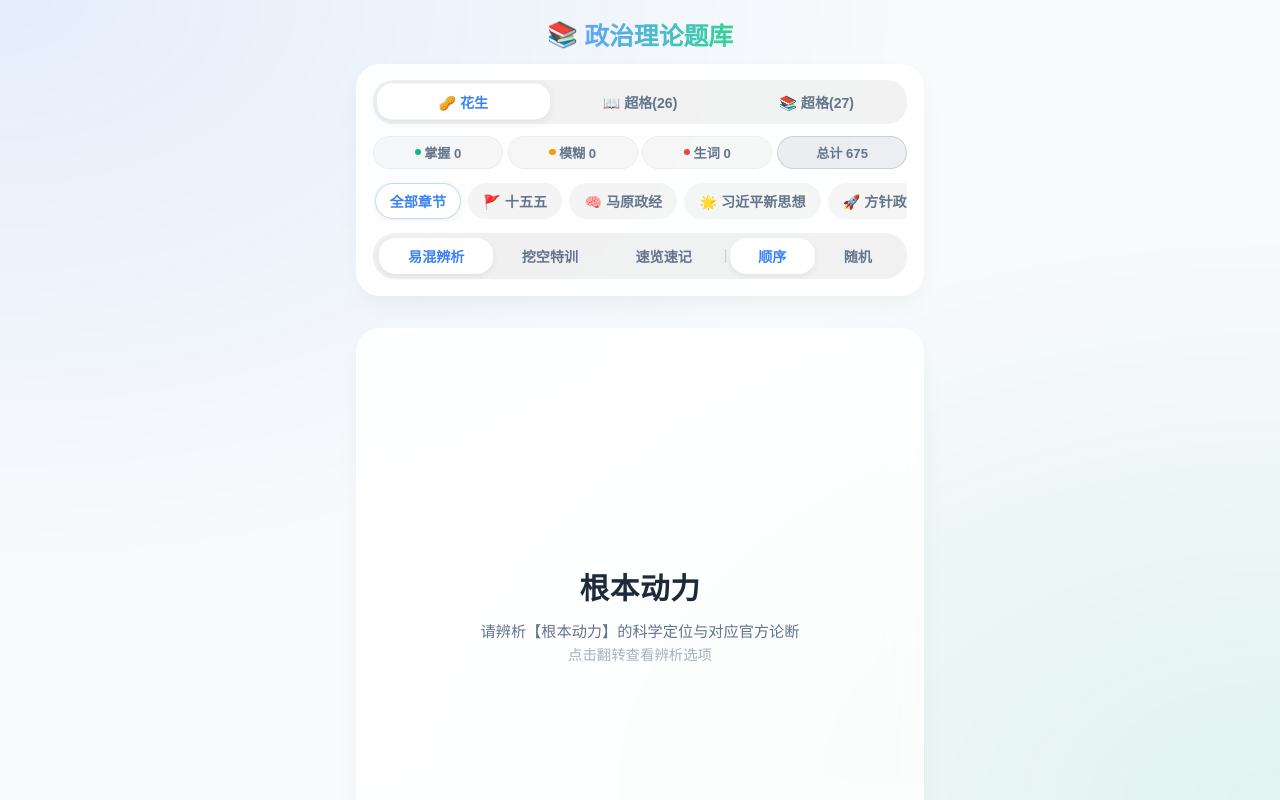
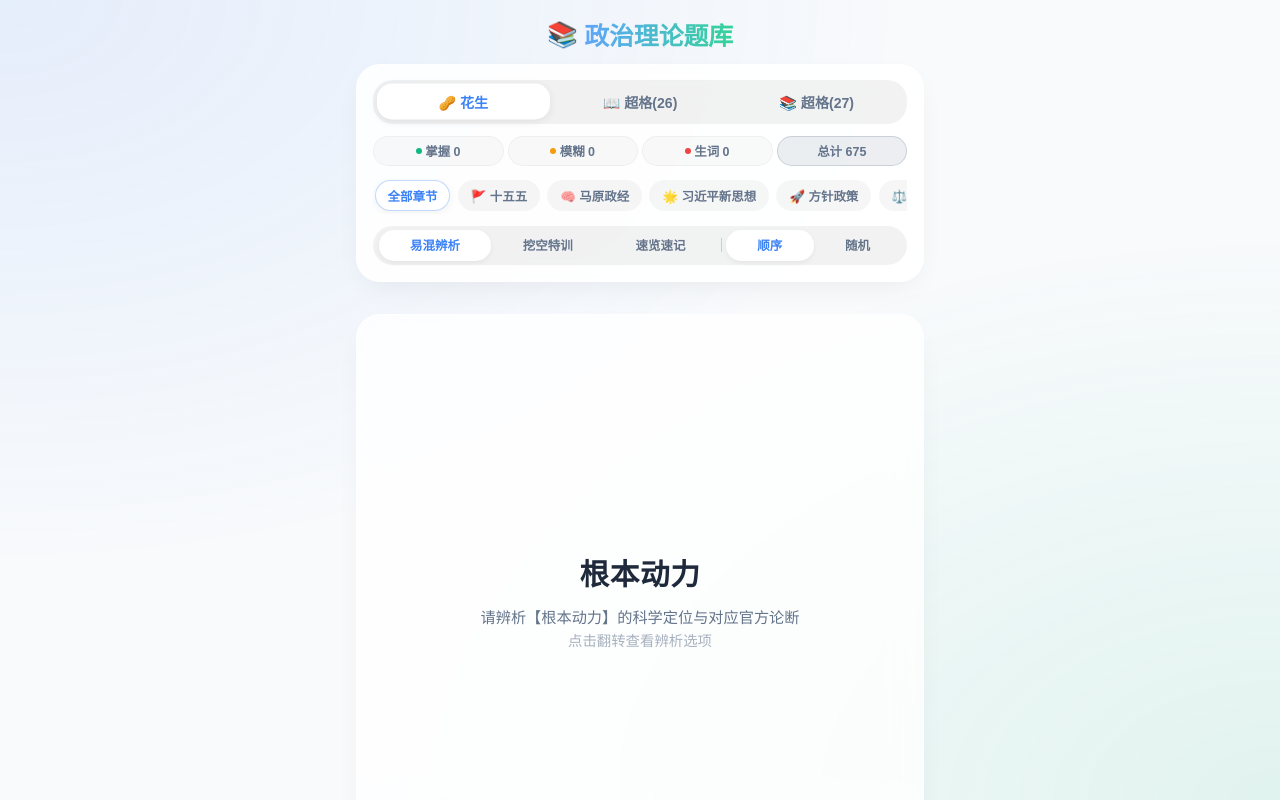
Before and after one commit to troses3/zhengzhi-fuxi, a React (Vite) app: page / in a window 1280 px wide. Shown: the top 800 px of the page. Built offline with nearby package versions, Linux system fonts and the light colour scheme.

Commit message:
style(ui): align all secondary controls with the exact font sizes from 成语复习 project while keeping db switcher comfortably legible

```diff
--- a/src/App.css
+++ b/src/App.css
@@ -129,7 +129,7 @@ body {
   display: flex;
   justify-content: space-between;
   align-items: center;
-  gap: 0.3rem;
+  gap: 0.25rem;
   width: 100%;
 }
 
@@ -140,12 +140,12 @@ body {
   align-items: center;
   justify-content: center;
   gap: 0.2rem;
-  padding: 0.38rem 0.15rem;
-  background: rgba(0, 0, 0, 0.03);
+  padding: 0.32rem 0.2rem;
+  background: rgba(0, 0, 0, 0.025);
   border: 1px solid rgba(0, 0, 0, 0.04);
   border-radius: 20px;
-  font-size: 0.82rem;
-  font-weight: 650;
+  font-size: 0.78rem;
+  font-weight: 600;
   cursor: pointer;
   transition: all 0.2s ease;
   white-space: nowrap;
@@ -153,12 +153,12 @@ body {
 }
 
 .stat-item:hover {
-  background: rgba(0, 0, 0, 0.05);
+  background: rgba(0, 0, 0, 0.04);
 }
 
 .dot {
-  width: 6.5px;
-  height: 6.5px;
+  width: 6px;
+  height: 6px;
   border-radius: 50%;
   display: inline-block;
   flex-shrink: 0;
@@ -215,13 +215,13 @@ body {
 }
 
 .cat-chip {
-  padding: 0.42rem 0.88rem;
+  padding: 0.35rem 0.75rem;
   border-radius: 100px;
-  background: rgba(0, 0, 0, 0.04);
+  background: rgba(0, 0, 0, 0.035);
   border: 1px solid transparent;
   color: var(--text-secondary);
-  font-size: 0.88rem;
-  font-weight: 650;
+  font-size: 0.78rem;
+  font-weight: 600;
   cursor: pointer;
   white-space: nowrap;
   transition: all 0.2s cubic-bezier(0.4, 0, 0.2, 1);
@@ -236,7 +236,7 @@ body {
   border-color: rgba(59, 130, 246, 0.3);
   color: var(--accent-color);
   box-shadow: 0 2px 8px rgba(0, 0, 0, 0.05);
-  font-weight: 750;
+  font-weight: 700;
 }
 
 /* 经典模式胶囊（第二行优化：自适应单行排版，杜绝换行） */
@@ -244,22 +244,22 @@ body {
   display: flex;
   align-items: center;
   justify-content: space-between;
-  background: rgba(0, 0, 0, 0.055);
-  padding: 0.3rem 0.4rem;
-  border-radius: 22px;
+  background: rgba(0, 0, 0, 0.05);
+  padding: 0.25rem 0.35rem;
+  border-radius: 20px;
   width: 100%;
   box-sizing: border-box;
 }
 
 .mode-btn {
   flex: 1 1 auto;
-  padding: 0.52rem 0.25rem;
+  padding: 0.42rem 0.2rem;
   margin: 0;
   border: none;
   background: none;
-  border-radius: 16px;
-  font-size: 0.88rem;
-  font-weight: 650;
+  border-radius: 15px;
+  font-size: 0.78rem;
+  font-weight: 600;
   color: var(--text-secondary);
   cursor: pointer;
   transition: all 0.2s ease;
@@ -270,8 +270,8 @@ body {
 .mode-btn.active {
   background: #ffffff;
   color: var(--accent-color);
-  box-shadow: 0 2px 6px rgba(0, 0, 0, 0.07);
-  font-weight: 750;
+  box-shadow: 0 2px 5px rgba(0, 0, 0, 0.06);
+  font-weight: 700;
 }
 
 .mode-divider {
```
Also changed, not shown: 4 other files (tests, documents, lock files or other folders).
